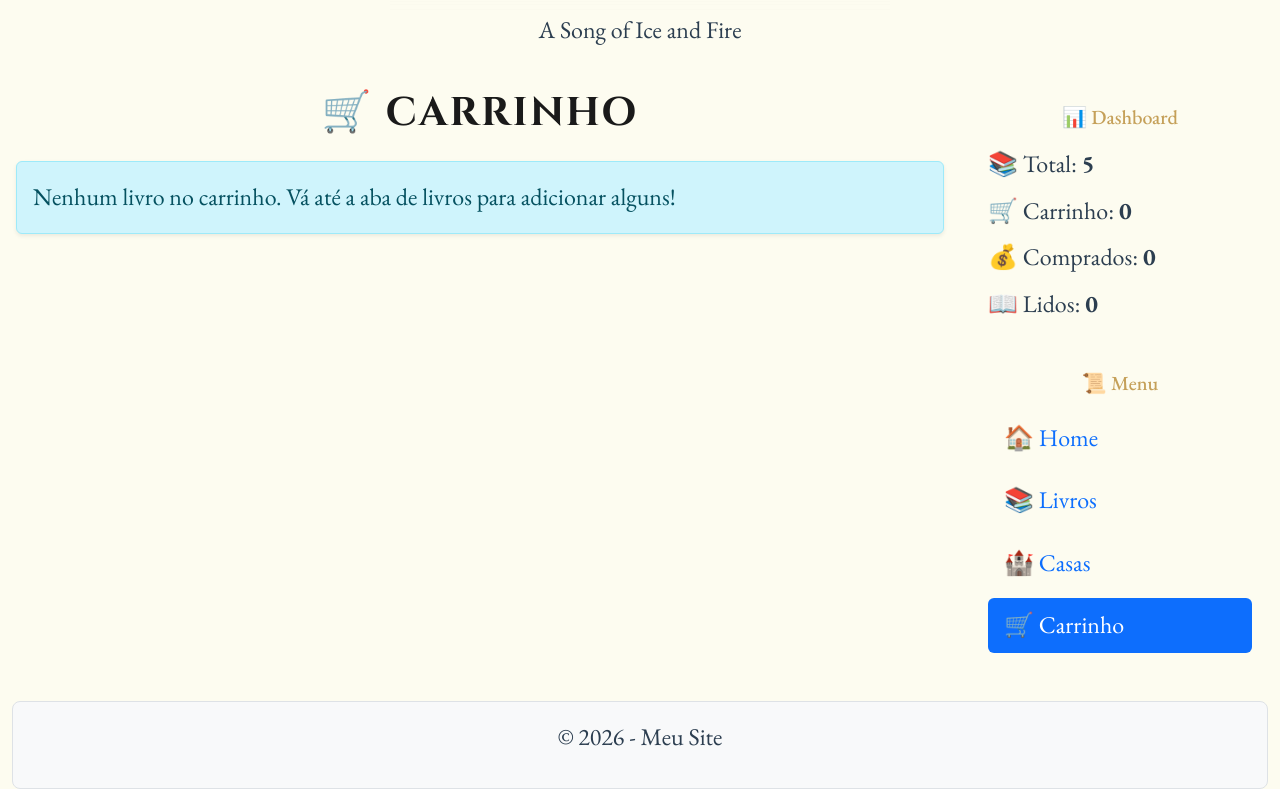
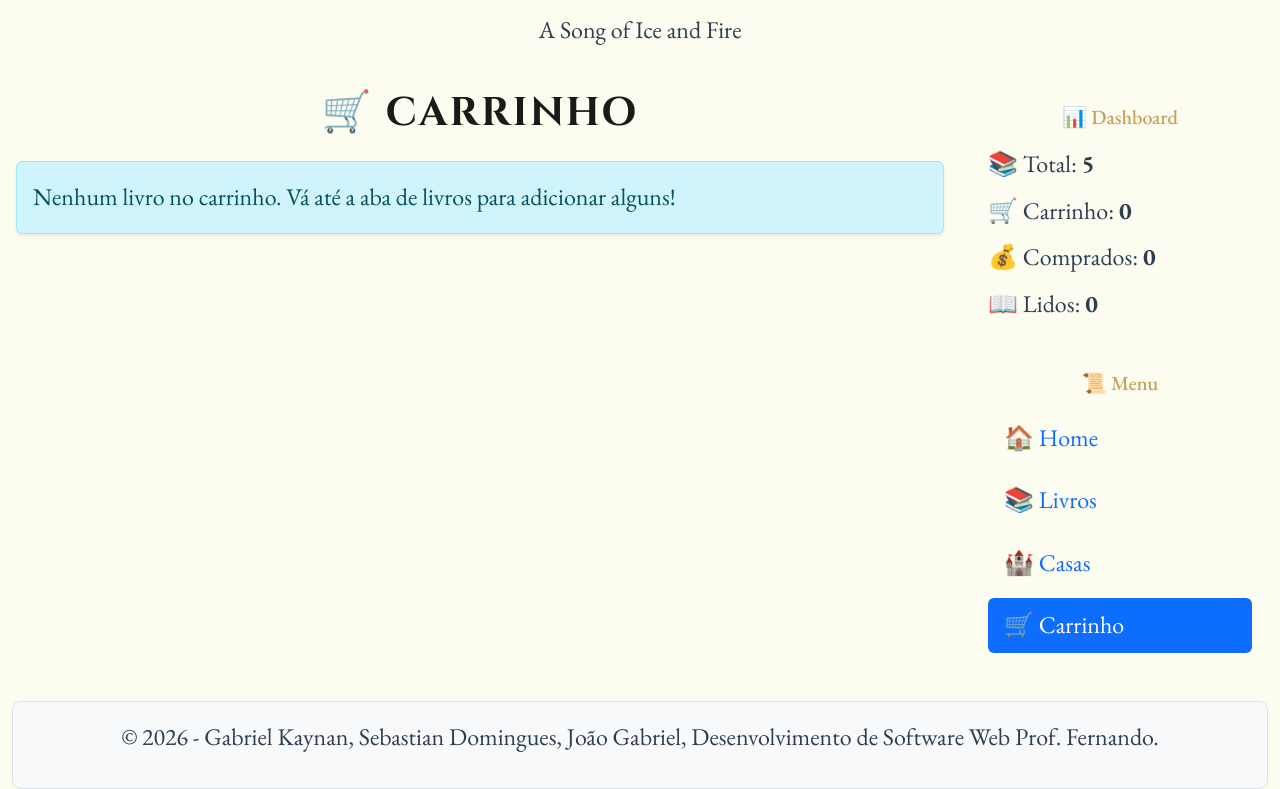
Before and after one commit to SD-end/Projeto-React, a React (Vite) app: page /carrinho in a window 1280 px wide. Shown: the part 210-999 px from the top of the page. Built offline with nearby package versions, Linux system fonts and the light colour scheme.

Commit message:
colocando o rodapé

```diff
--- a/src/componentes/Footer.tsx
+++ b/src/componentes/Footer.tsx
@@ -1,7 +1,7 @@
 function Footer() {
   return (
     <footer className="bg-light text-center p-3 mt-4 border rounded-3">
-      <p>© 2026 - Meu Site</p>
+      <p>© 2026 - Gabriel Kaynan, Sebastian Domingues, João Gabriel, Desenvolvimento de Software Web Prof. Fernando. </p>
     </footer>
   );
 }
--- a/src/context/LivrosProvider.tsx
+++ b/src/context/LivrosProvider.tsx
@@ -48,7 +48,7 @@ export const LivrosProvider = ({ children }: { children: ReactNode }) => {
       value={{
         livros,
         adicionarCarrinho,
-        removerCarrinho, // 👈 Disponibiliza a nova função
+        removerCarrinho,
         marcarLido,
         comprarLivro,
         totalLivros,
```
